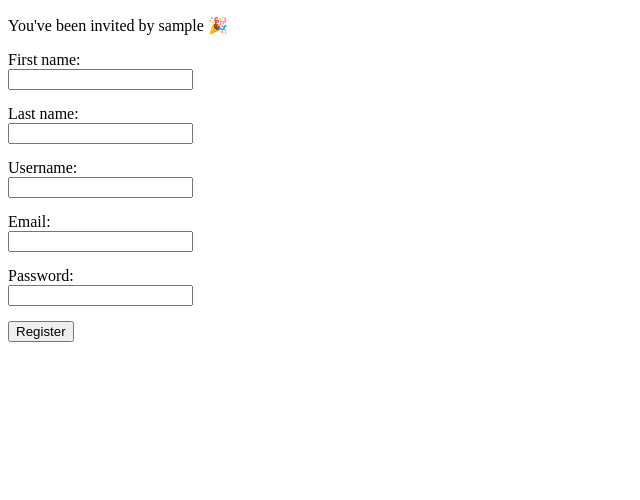
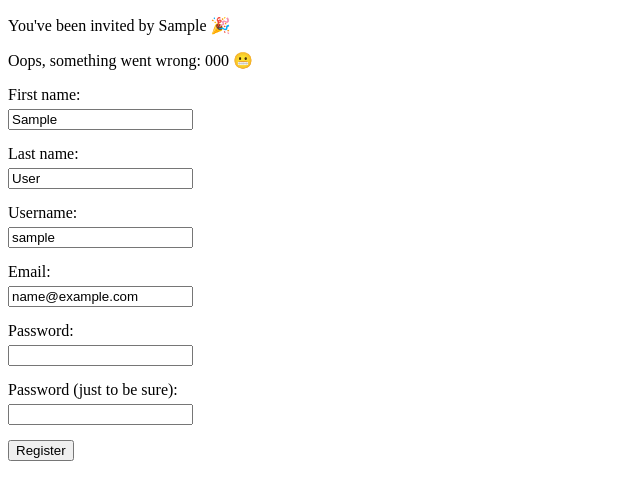
Before and after one commit to Autonomic-Cooperative/keycloak-collective-portal, a FastAPI app: template keycloak_collective_portal/templates/register.html in a window 1280 px wide. Shown: the top 500 px of the page, without its empty margins (0-640 px from the left). Run offline with FastAPI, Linux system fonts and the light colour scheme; the template is opened without the code that fills it: most values are stand-ins (such as "Sample title", 1, 10 or a date in 2020); parts of the project's set-up code (start-up, migrations or seed data) failed here and were passed over.

Commit message:
feat: password confirmation

```diff
--- a/keycloak_collective_portal/static/default.css
+++ b/keycloak_collective_portal/static/default.css
@@ -1,5 +1,6 @@
 input {
   display: block;
+  margin-top: 5px;
   margin-bottom: 15px;
 }
 
--- a/keycloak_collective_portal/static/lumbung.css
+++ b/keycloak_collective_portal/static/lumbung.css
@@ -1,5 +1,6 @@
 input {
   display: block;
+  margin-top: 5px;
   margin-bottom: 15px;
 }
 
--- a/keycloak_collective_portal/templates/register.html
+++ b/keycloak_collective_portal/templates/register.html
@@ -1,26 +1,33 @@
 {% extends "base.html" %}
 {% block content %}
   <p>
-    You've been invited by {{ username }} 🎉
+    You've been invited by {{ invited_by }} 🎉
   </p>
+
+  {% if exception %}
+  <p>Oops, something went wrong: {{ exception }} 😬</p>
+  {% endif %}
 
   <form method="post" action="{{ url_for('form_keycloak_register') }}">
     <label for="first_name">First name:</label>
-    <input type="text" name="first_name" />
+    <input type="text" name="first_name" value="{{ first_name }}" />
 
     <label for="last_name">Last name:</label>
-    <input type="text" name="last_name" />
+    <input type="text" name="last_name" value="{{ last_name }}" />
 
     <label for="username">Username:</label>
-    <input type="text" name="username" />
+    <input type="text" name="username" value="{{ username }}" />
 
     <label for="email">Email:</label>
-    <input type="text" name="email" />
+    <input type="text" name="email" value="{{ email }}" />
 
     <label for="password">Password:</label>
     <input type="password" name="password" />
 
-    <input type="hidden" name="invited_by" value="{{ username }}"/>
+    <label for="password_again">Password (just to be sure):</label>
+    <input type="password" name="password_again" />
+
+    <input type="hidden" name="invited_by" value="{{ invited_by }}"/>
 
     <input type="submit" value="Register" />
   </form>
```
Also changed, not shown: keycloak_collective_portal/routes/register.py (+17 -2 lines).
